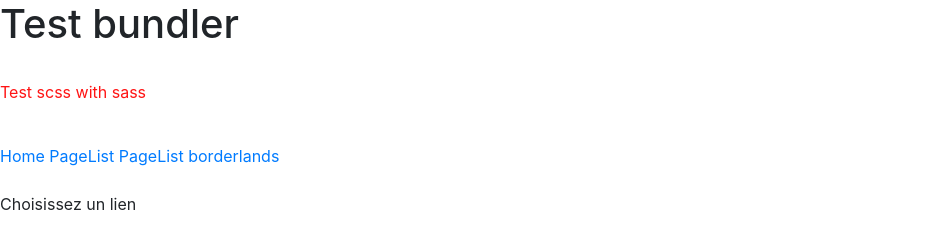
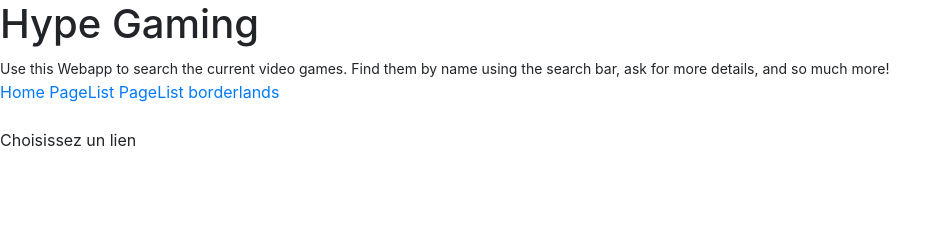
Before and after one commit to Queje/HypeGaming, a website built with webpack: page index.html in a window 1280 px wide. Shown: the whole page, without its empty margins (0-952 px from the left). Built offline with nearby package versions, Linux system fonts and the light colour scheme.

Commit message:
adding few words in the index.html

```diff
--- a/index.html
+++ b/index.html
@@ -1,16 +1,14 @@
 <!doctype html>
 <html>
   <head>
-		<title>test bundler</title>
+		<title>Hype Gaming</title>
 		<meta charset="utf-8">
         <meta name="viewport" content="width=device-width, initial-scale=1.0" >
         <link rel="stylesheet" href="./dist/bundle.css" />
   </head>
 	<body>
-    <h1>Test bundler</h1>
-    <small></small>
-    <br>
-    <p> Test scss with sass</p>
+    <h1>Hype Gaming</h1>
+    <small> Use this Webapp to search the current video games. Find them by name using the search bar, ask for more details, and so much more!</small>
     <br>
     <div>
       <a href="#">Home</a>
```
Also changed, not shown: 1 other file.
